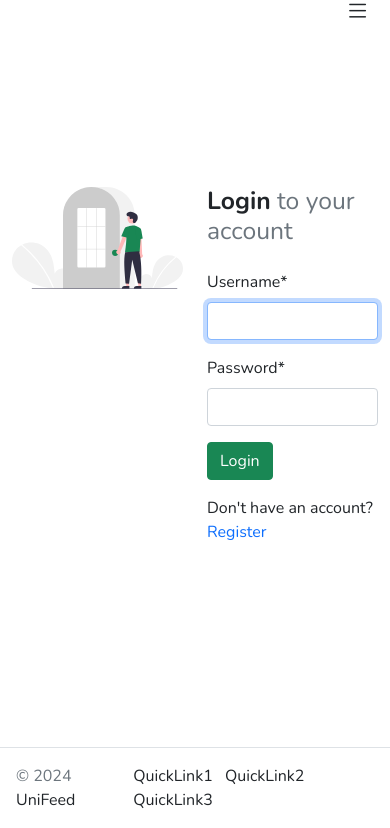
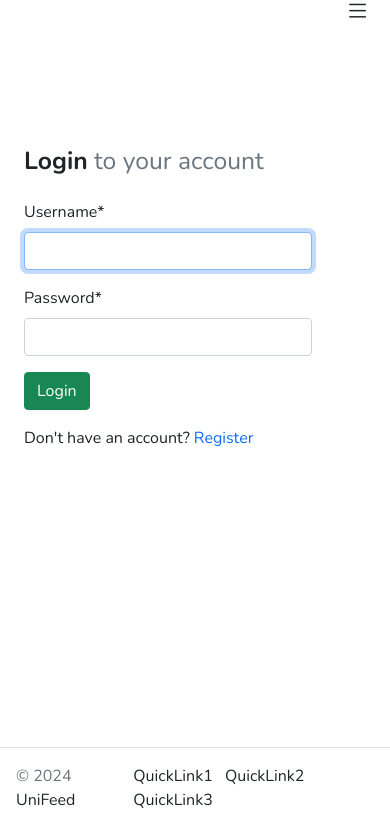
Before and after one commit to JordanTallon/unifeed_archived, a Django app: page /account/login/ in a window 390 px wide. Shown: the part 16-844 px from the top of the page. Run offline with Django 5.2, Linux system fonts and the light colour scheme; some libraries are stand-ins or nearby versions.

Commit message:
Adjust login page to be mobile responsive

```diff
--- a/project_files/templates/accounts/login.html
+++ b/project_files/templates/accounts/login.html
@@ -2,16 +2,16 @@
 {% load crispy_forms_tags %}
 {% load static %}
 {% block content %}
-  <div class="container d-flex h-100">
+  <div class="container d-flex h-75">
     <div class="my-auto row">
-      <div class="col-6">
+      <div class="col-12 col-lg-6 p-4">
         <img src="{% static 'images/login.svg' %}"
-             class="img-fluid"
+             class="img-fluid d-none d-md-block"
              alt="Man entering a door"
              width="auto"
              height="auto">
       </div>
-      <div class="col-6">
+      <div class="col-12 col-lg-6 p-4">
         <h1 class="text-muted h2 mb-4">
           <span class="text-dark fw-bold">Login</span> to your account
         </h1>
```
